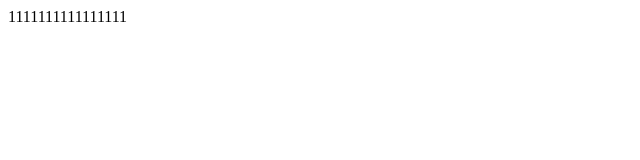
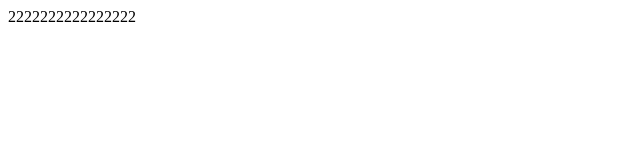
Before and after one commit to weizhenjun123/changhong, a plain HTML site: page index1.html in a window 1280 px wide. Shown: the full height of the page, 0-640 px from the left. Drawn offline with Linux system fonts and the light colour scheme.

Commit message:
修改提交

```diff
--- a/index1.html
+++ b/index1.html
@@ -7,6 +7,6 @@
     <title>Document</title>
 </head>
 <body>
-    <div>1111111111111111</div>
+    <div>2222222222222222</div>
 </body>
 </html>
```
